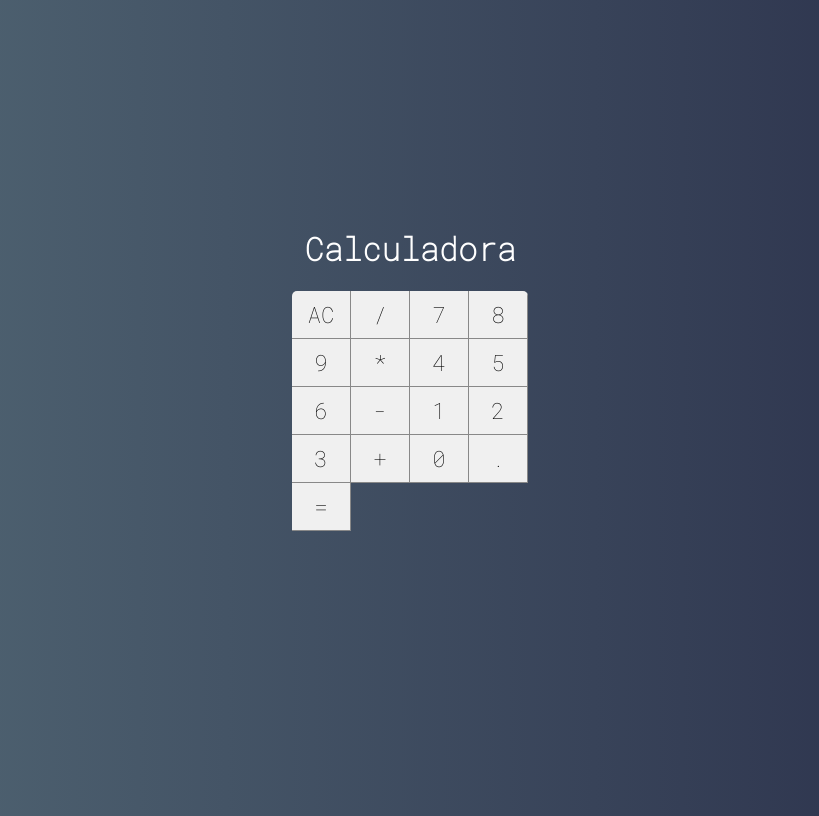
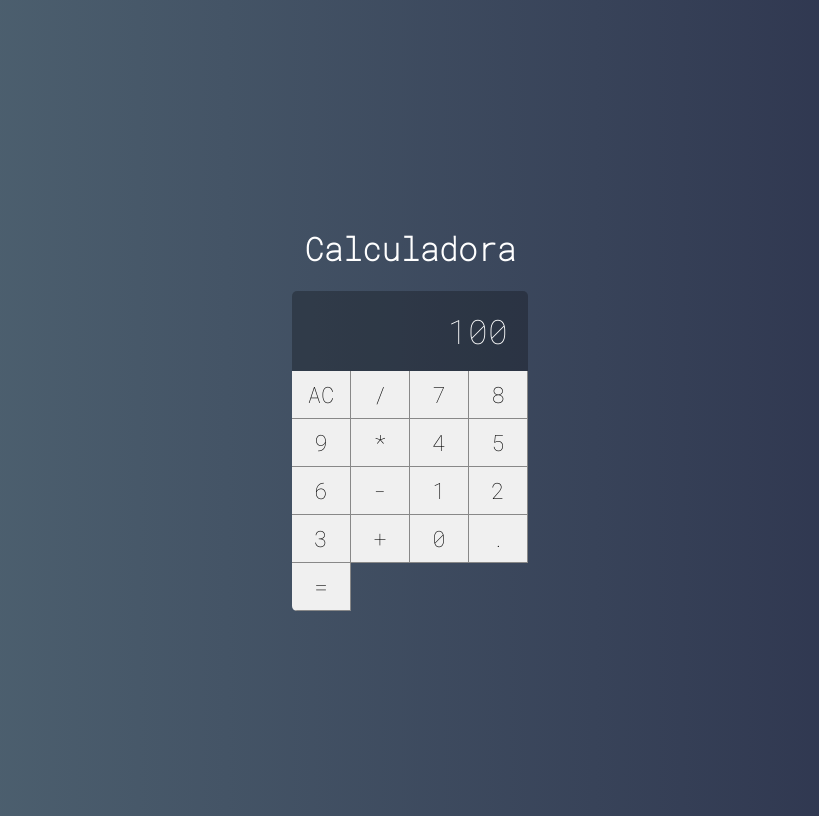
Before and after one commit to kendyhiga/calculadora, a React (Create React App) app: page / in a window 1280 px wide. Shown: the whole page, without its empty margins (230-1049 px from the left). Built offline with nearby package versions, Linux system fonts and the light colour scheme.

Commit message:
adicionando display

```diff
--- /dev/null
+++ b/src/components/Display.css
@@ -0,0 +1,11 @@
+.display {
+    grid-column: span 4;
+    background-color: #0004;
+
+    display: flex;
+    justify-content: flex-end;
+    align-items: center;
+    padding: 20px;
+    font-size: 2.1em;
+    overflow: hidden;
+}
--- /dev/null
+++ b/src/components/Display.jsx
@@ -0,0 +1,5 @@
+import React from 'react'
+import './Display.css'
+
+export default props =>
+    <div className='display'>{props.value}</div>
--- a/src/main/Calculator.css
+++ b/src/main/Calculator.css
@@ -3,7 +3,8 @@
     width: 236px;
     border-radius: 5px;
     overflow: hidden;
+
     display: grid;
     grid-template-columns: repeat(4, 25%);
-    grid-template-rows: 48px 48px 48px 48px 48px;
+    grid-template-rows: 1fr 48px 48px 48px 48px 48px;
 }
--- a/src/main/Calculator.jsx
+++ b/src/main/Calculator.jsx
@@ -1,11 +1,13 @@
 import React, { Component } from 'react'
 import Button from '../components/Button'
+import Display from '../components/Display'
 import './Calculator.css'
 
 export default class Calculator extends Component {
     render() {
         return (
             <div className='calculator'>
+                <Display value={100} />
                 <Button label='AC' />
                 <Button label='/' />
                 <Button label='7' />
```
